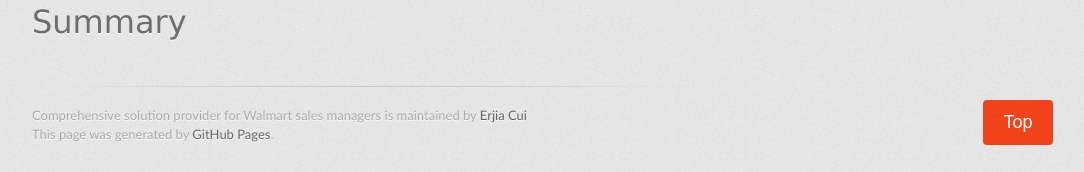
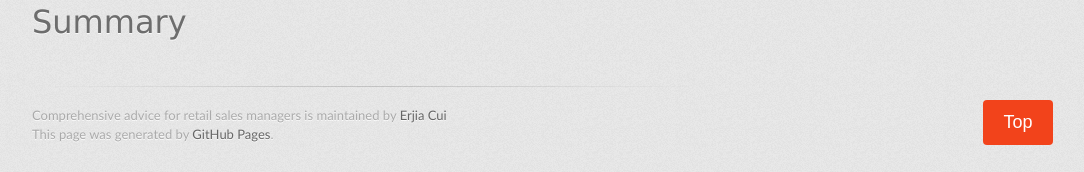
Before and after one commit to churchillcui/ads_retail, a Jekyll site: the page built from index.md, in a window 1280 px wide and 900 px high, scrolled down 6253 px. Shown: the part 725-897 px from the top of the window, without its empty margins (192-1276 px from the left). Built offline with Jekyll 4.4.1, drawn with Linux system fonts in a browser that asks for light colours; some web fonts are replaced; some of the changed text lies outside the part shown.

Commit message:
Update _config.yml

```diff
--- a/_config.yml
+++ b/_config.yml
@@ -1,4 +1,4 @@
-title: Comprehensive solution provider for Walmart sales managers
+title: Comprehensive advice for retail sales managers
 description: Erjia Cui, Zebin Wang, Jiyang Wen, Jingning Zhang
 show_downloads: true
 google_analytics:
```
